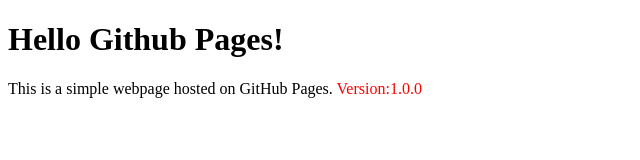
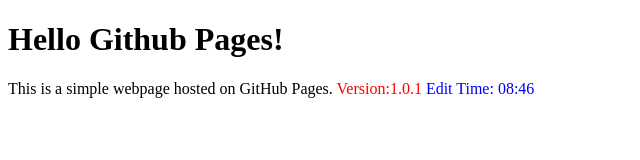
Before and after one commit to catseng6606/catseng6606.github.io, a plain HTML site: page index.html in a window 1280 px wide. Shown: the whole page, without its empty margins (0-640 px from the left). Drawn offline with Linux system fonts and the light colour scheme.

Commit message:
更新版本號至 1.0.1，新增編輯時間顯示

```diff
--- a/index.html
+++ b/index.html
@@ -11,7 +11,9 @@
     </h1>
     <p>
         This is a simple webpage hosted on GitHub Pages.
-        <span style="color: red;">Version:1.0.0</span>
+        <span style="color: red;">Version:1.0.1</span>
+        <span style="color: blue;"> Edit Time: 08:46</span>
+
     </p>
 </body>
 </html>
```
